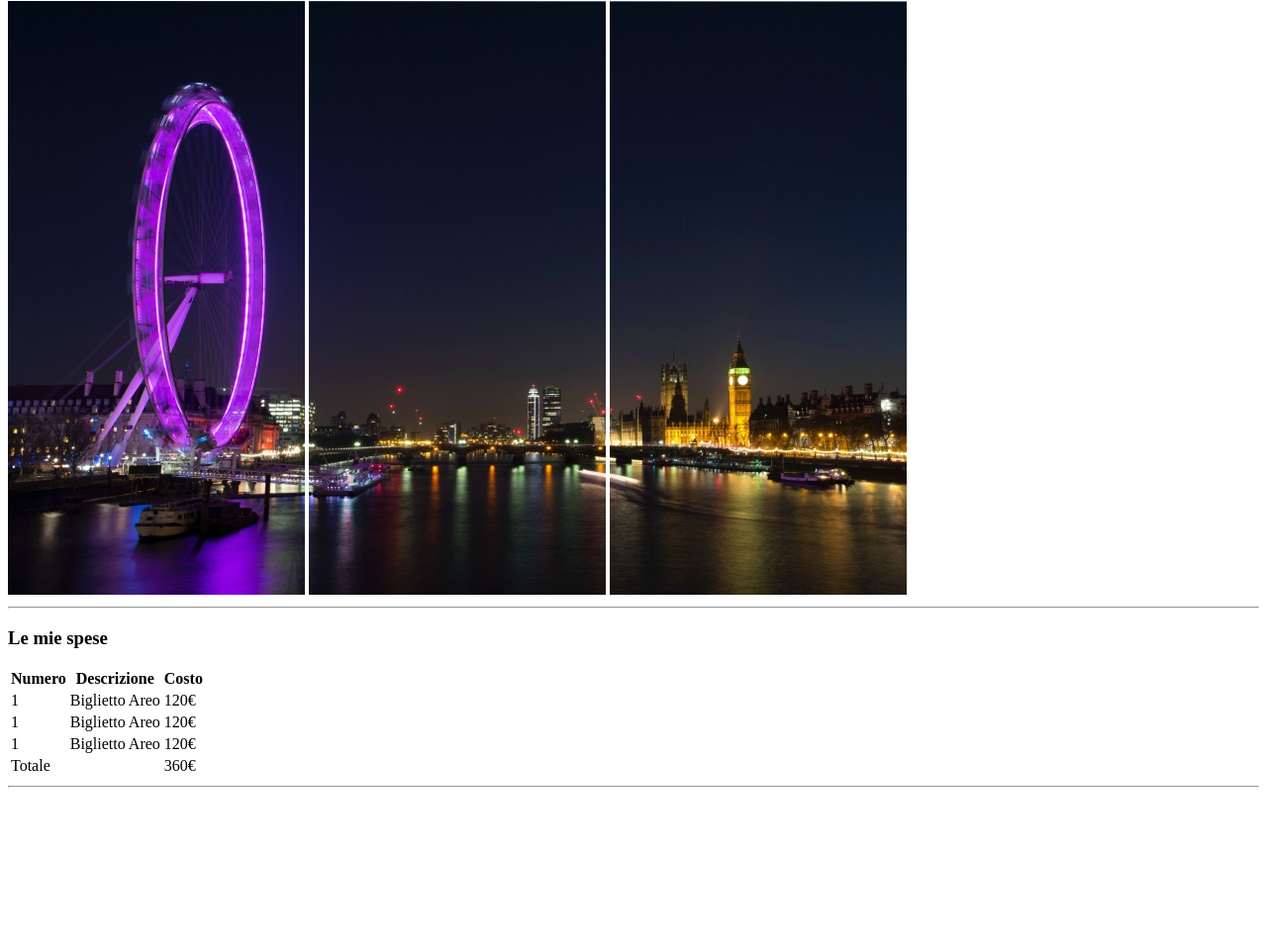
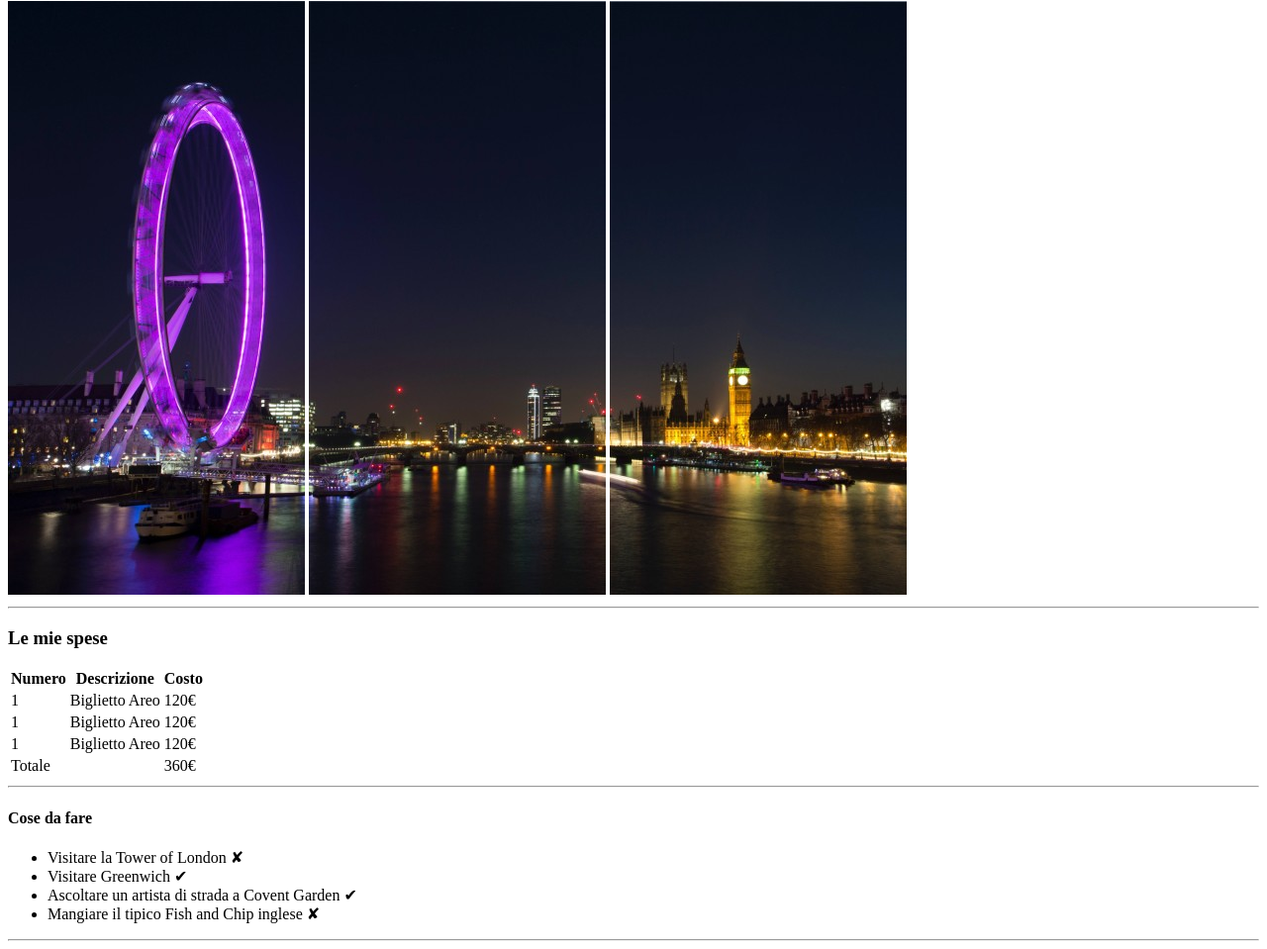
Before and after one commit to 0xelia/html-london-trip, a plain HTML site: page index.html in a window 1280 px wide. Shown: the part 79-1038 px from the top of the page at 99% size. Before the commit the page ends 883 px from the top, so only its background shows below. Drawn offline with Linux system fonts and the light colour scheme.

Commit message:
To do list added

```diff
--- a/index.html
+++ b/index.html
@@ -49,6 +49,18 @@
             <!-- expenses tab ends -->
             <hr>
         </section>
+        <section>
+            <!-- to do list starts -->
+            <h4>Cose da fare</h4>
+            <ul>
+                <li>Visitare la Tower of London &#10008; </li>
+                <li>Visitare Greenwich &#10004;</li>
+                <li>Ascoltare un artista di strada a Covent Garden &#10004;</li>
+                <li>Mangiare il tipico Fish and Chip inglese &#10008; </li>
+            </ul>
+             <!-- to do list ends -->
+             <hr>
+        </section>
     </main>
 </body>
 </html>
```
